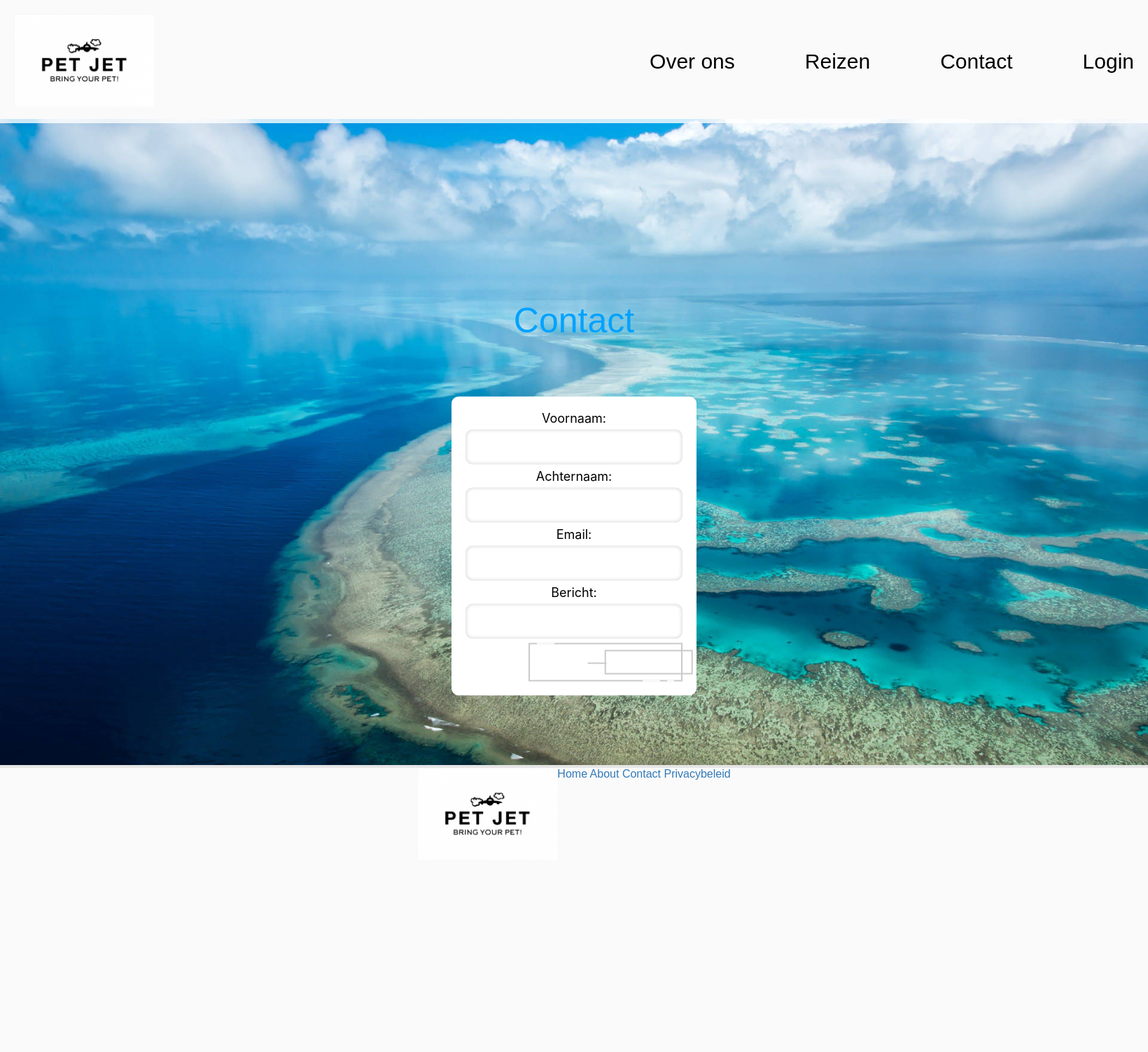
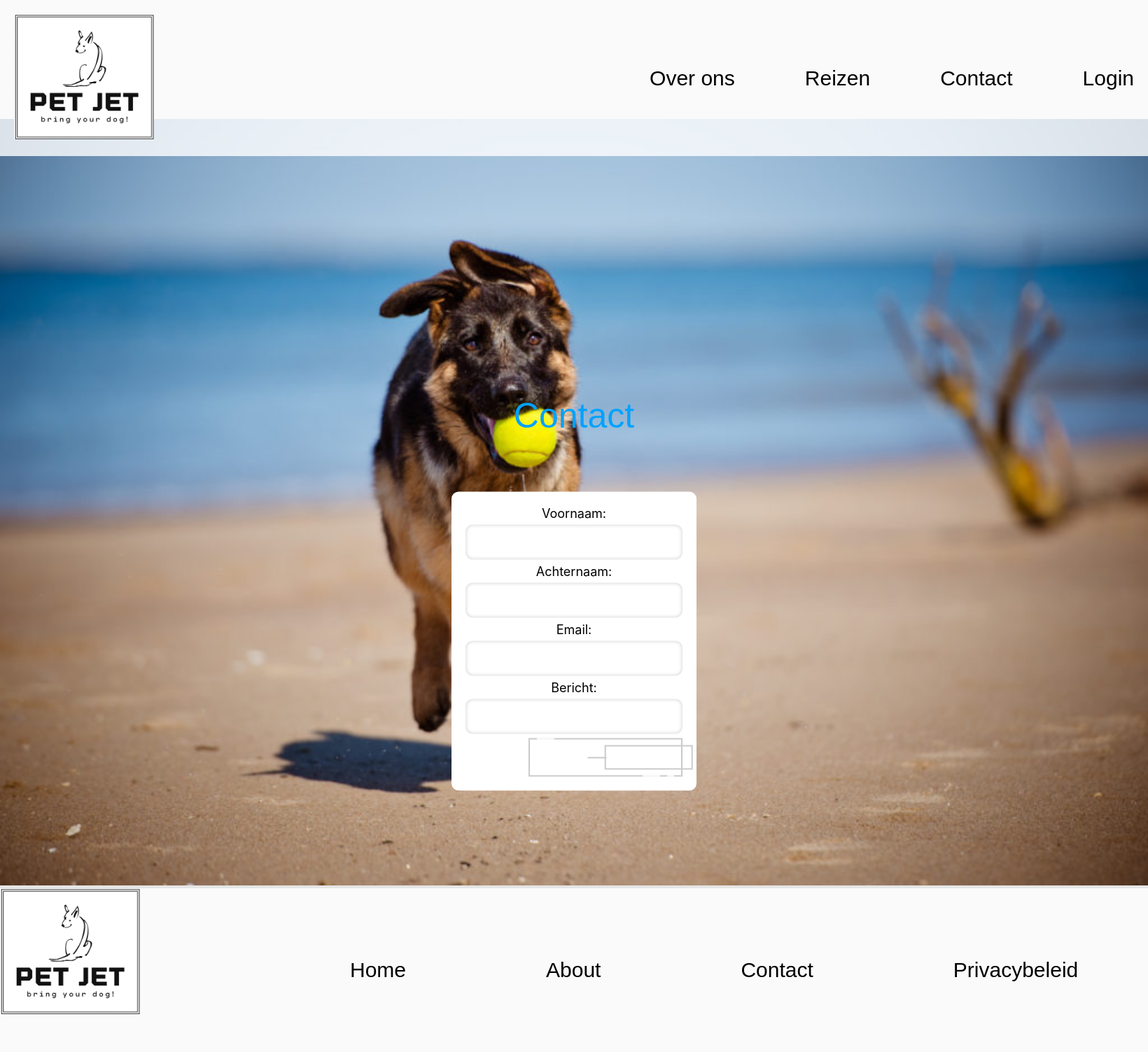
Before and after one commit to Roexoe/Webaap2, a PHP site: page /contact.php in a window 1640 px wide. Shown: the whole page at 70% size. Before the commit the page ends 1194 px from the top, so only its background shows below. Run offline with PHP 8.4, Linux system fonts and the light colour scheme.

Commit message:
Style
hond thema

```diff
--- a/html/connection.php
+++ b/html/connection.php
@@ -1,5 +1,5 @@
 <?php
-$host = '172.20.0.3';
+$host = '172.19.0.3';
 
 $db   = 'Klanteninformatie';
 $user = 'root';
--- a/html/contact.php
+++ b/html/contact.php
@@ -31,7 +31,7 @@ if(isset($_POST['submit'])) {
 <body>
     <div class="margin"></div>
     <div class="container">
-  <img src="img/overonsoceaan.jpg" alt="Overons" class="background-image">
+  <img src="img/hond-strand.jpeg" alt="Overons" class="background-image">
   <div class="text-over-image">
     <div class="tekstblokblok">
     <div class="contact-titel">Contact</div>
--- a/html/footer.php
+++ b/html/footer.php
@@ -12,10 +12,10 @@
             <div class="footerbox">
                 <a href="index.html"><img class="logo" src="img/logo-pet-jet.png" alt="Logo"></a>
                 <div class="footer">
-                    <a href="index.php">Home</a>
-                    <a href="about.php">About</a>
-                    <a href="contact.php">Contact</a>
-                    <a href="privacybeleid.php">Privacybeleid</a>
+                    <a class="tekst-footer" href="index.php">Home</a>
+                    <a class="tekst-footer" href="about.php">About</a>
+                    <a class="tekst-footer" href="contact.php">Contact</a>
+                    <a class="tekst-footer" href="privacybeleid.php">Privacybeleid</a>
                 </div>
             </div>
         </nav>
--- a/html/index.php
+++ b/html/index.php
@@ -28,7 +28,7 @@ if ($stmt->rowCount() > 0) {
 </head>
 <body>
     <div class="pagina-titelbox">
-        <img src="img/Island_Heart.jpg" alt="Eiland">
+        <img src="img/index-foto.jpg" alt="hond">
         <div class="pagina-titel">
             Ontdek onze Wereld
             <button class="button" onclick="window.location.href='reizen.php'">Boek nu je reis</button>
@@ -62,8 +62,8 @@ if ($stmt->rowCount() > 0) {
             <?php else: ?>
                 <p>Geen reizen gevonden.</p>
             <?php endif; ?>
-            <button class="button" onclick="window.location.href='reizen.php'">Kies uw reis</button>
         </div>
+        <button class="button" onclick="window.location.href='reizen.php'">Kies uw reis</button>
     </div>
 
     <div class="pagina-titelbox">
--- a/html/inlog.php
+++ b/html/inlog.php
@@ -48,7 +48,7 @@ ob_end_flush();
 <!--<script src="cookie.js"></script>-->
 
 <div class="container">
-  <img src="img/inlog-img.jpg" alt="inlog" class="background-image">
+  <img src="img/login-img.jpg" alt="inlog" class="background-image">
   <div class="text-over-image">
   <div class="inlog-box">
     <form class="form" name="login" action="inlog.php" method="post">
--- a/html/overons.php
+++ b/html/overons.php
@@ -14,7 +14,7 @@ include_once("header.php");
 </head>
 <body>
 <div class="container">
-  <img src="img/overonsoceaan.jpg" alt="Overons" class="background-image">
+  <img src="img/witteherder.jpg" alt="Overons" class="background-image">
   <div class="text-over-image">
     <div class="tekstblokblok">
       <div class="margin"></div>
--- a/html/register.php
+++ b/html/register.php
@@ -54,7 +54,7 @@ if ($_SERVER['REQUEST_METHOD'] == 'POST') {
 </head>
 <body>
 <div class="container">
-  <img src="img/register-img.jpg" alt="register" class="background-image">
+  <img src="img/hond-mee-op-vakantie.jpg" alt="register" class="background-image">
   <div class="text-over-image">
     <form class="form" name="register" action="register.php" method="post">
     <label>Register </label>
--- a/html/styling/style.css
+++ b/html/styling/style.css
@@ -8,7 +8,7 @@ body {
     margin: 0;
     padding: 0;
     background-color: #E5E5E5;
-    color: #ffff;
+    color: black;
     text-decoration: none;
 }
 
@@ -613,8 +631,18 @@ a:hover {
 
   .footerbox {
     display: flex;
-    justify-content: center;
     background-color: rgba(255, 255, 255, 0.8);
+  }
+  .footer {
+      margin-left: 200px;
+      display: flex;
+      justify-content: space-evenly;
+      align-items: center;
+  }
+  .tekst-footer {
+      margin: 100px;
+      color: black;
+      font-size: 30px;
   }
 /********** Privacy policy css **********/
 
```
Also changed, not shown: other parts of html/styling/style.css (+24 -6 lines), html/reizen.php (+26 -50 lines), html/img/Witteherder.jpg (added), html/img/index-foto.jpg (added), html/img/logo-pet-jet.png, html/img/oceaan.jpg (renamed from html/img/inlog-img.jpg).
